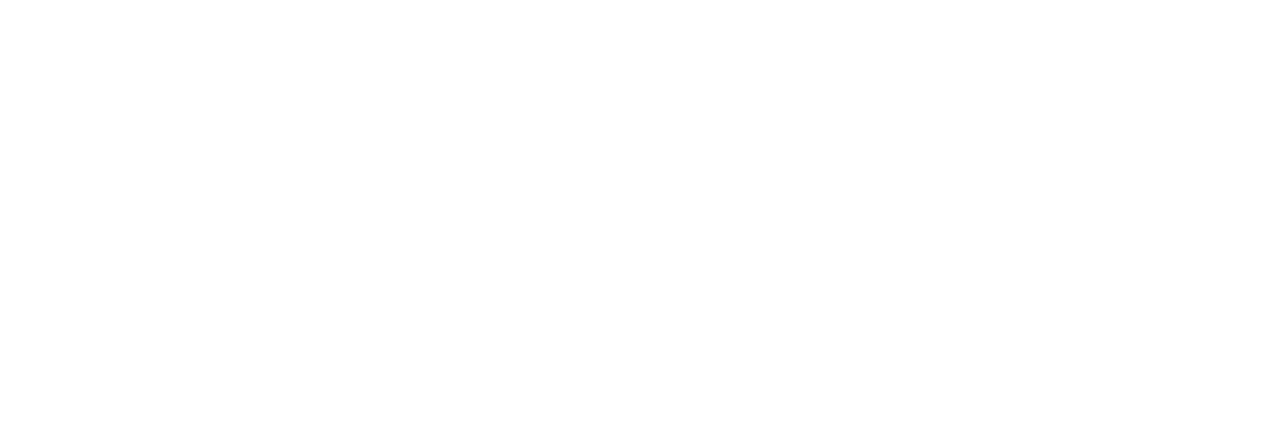
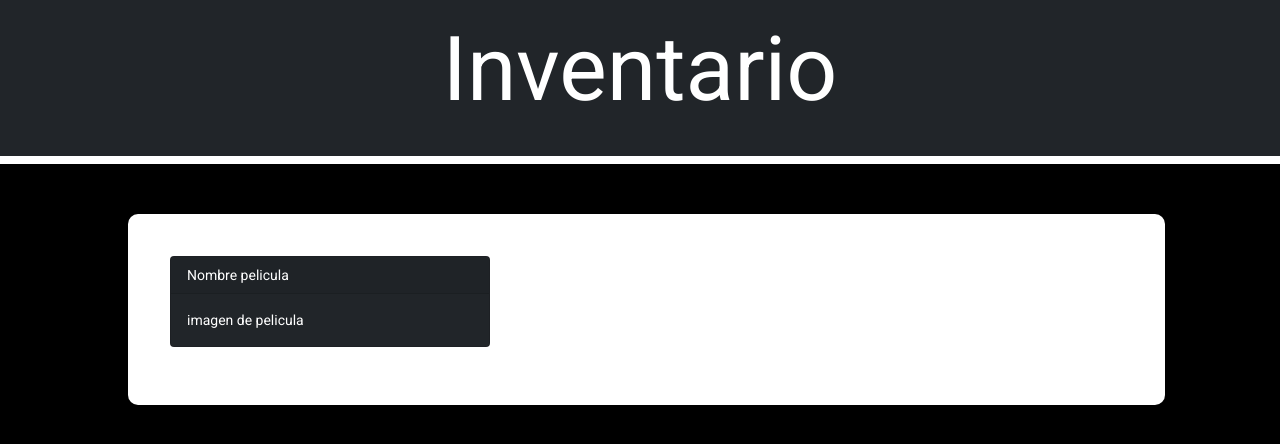
Before and after one commit to racarlosdavid/practica3y4_G8, an Angular app in the folder Frontend/: page /inventario in a window 1280 px wide. Before the commit this address led to /. Shown: the top 444 px of the page. Built offline with nearby package versions, Linux system fonts and the light colour scheme; a web font is replaced by a local one.

Commit message:
Se agrego el componente inventario de películas.

```diff
--- a/Frontend/src/app/app-routing.module.ts
+++ b/Frontend/src/app/app-routing.module.ts
@@ -6,6 +6,7 @@
 import { LoginComponent } from './components/login/login.component';
 import { UsercliComponent } from './components/usercli/usercli.component';
 import { UseradminComponent } from './components/useradmin/useradmin.component';
+import { InventarioComponent } from './components/inventario/inventario.component'
 
 
 const routes: Routes = [
@@ -32,6 +33,10 @@
 {
   path:'admin',
   component:UseradminComponent
+},
+{
+  path: 'inventario',
+  component: InventarioComponent
 }
 
 ];
--- a/Frontend/src/app/app.module.ts
+++ b/Frontend/src/app/app.module.ts
@@ -13,6 +13,7 @@
 import { UsercliComponent } from './components/usercli/usercli.component';
 import { UseradminComponent } from './components/useradmin/useradmin.component';
 import { MenuadminComponent } from './components/menuadmin/menuadmin.component';
+import { InventarioComponent } from './components/inventario/inventario.component';
 
 @NgModule({
   declarations: [
@@ -24,7 +25,8 @@
     MenuComponent,
     UsercliComponent,
     UseradminComponent,
-    MenuadminComponent
+    MenuadminComponent,
+    InventarioComponent
   ],
   imports: [
     BrowserModule,
--- /dev/null
+++ b/Frontend/src/app/components/inventario/inventario.component.css
@@ -0,0 +1,19 @@
+h1{
+    color: #fff;
+    font-size: 7vw;
+    line-height: 1.2em;
+}
+.contenedor{
+    padding-top: 50px;
+    padding-left: 10%;
+    height: 100%;
+    justify-content: center;
+    align-items: center;
+    background-color: #000;
+}
+.inventario{
+    width: 90%;
+    background-color: #fff;
+    padding: 42px;
+    border-radius: 10px;
+}
--- /dev/null
+++ b/Frontend/src/app/components/inventario/inventario.component.html
@@ -0,0 +1,14 @@
+<div class="p-3 mb-2 bg-dark">
+    <h1 class="text-center">Inventario</h1>
+</div>
+<div class="contenedor">
+    <div class="inventario">
+        <div class="card text-white bg-dark mb-3" style="max-width: 20rem;" wfd-id="77">
+            <div class="card-header" wfd-id="79">Nombre pelicula</div>
+            <div class="card-body" wfd-id="78">
+              <!--<h4 class="card-title">Dark card title</h4>-->
+              <p class="card-text">imagen de pelicula</p>
+            </div>
+          </div>
+    </div>
+</div>
--- /dev/null
+++ b/Frontend/src/app/components/inventario/inventario.component.ts
@@ -0,0 +1,15 @@
+import { Component, OnInit } from '@angular/core';
+
+@Component({
+  selector: 'app-inventario',
+  templateUrl: './inventario.component.html',
+  styleUrls: ['./inventario.component.css']
+})
+export class InventarioComponent implements OnInit {
+
+  constructor() { }
+
+  ngOnInit(): void {
+  }
+
+}
```
Also changed, not shown: 1 other file (tests, documents, lock files or other folders).
